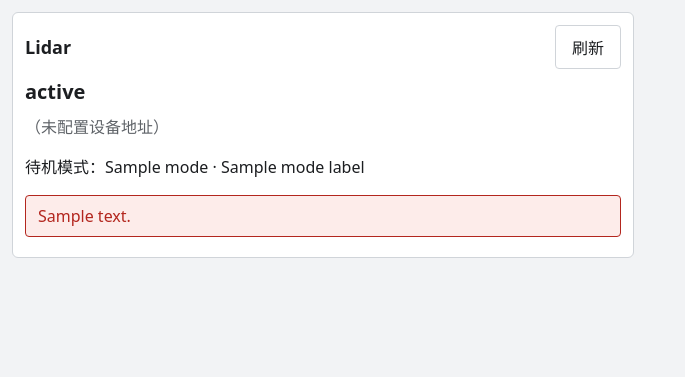
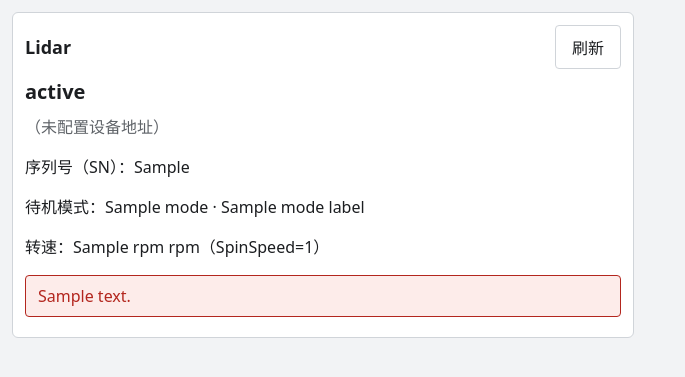
Before and after one commit to u201/dense_lidar_workspace, a Django app: template device_control_server/lidar/templates/lidar/index.html in a window 1280 px wide. Shown: the top 377 px of the page, without its empty margins (0-685 px from the left). Run offline with Django 5.2, Linux system fonts and the light colour scheme; the template is opened without the code that fills it: most values are stand-ins (such as "Sample title", 1, 10 or a date in 2020).

Commit message:
add SN and spin to lidar/templates/lidar/_card_body.html

```diff
--- a/device_control_server/lidar/templates/lidar/_card_body.html
+++ b/device_control_server/lidar/templates/lidar/_card_body.html
@@ -3,8 +3,16 @@
 
 <p class="folder">{{ device|default:"（未配置设备地址）" }}</p>
 
+{% if device_info %}
+  <p>序列号（SN）：{{ device_info.SN }}</p>
+{% endif %}
+
 {% if mode_label %}
   <p>待机模式：{{ mode }} · {{ mode_label }}</p>
+{% endif %}
+
+{% if spin %}
+  <p>转速：{{ spin.rpm }} rpm（SpinSpeed={{ spin.index }}）</p>
 {% endif %}
 
 {% if detail %}
```
